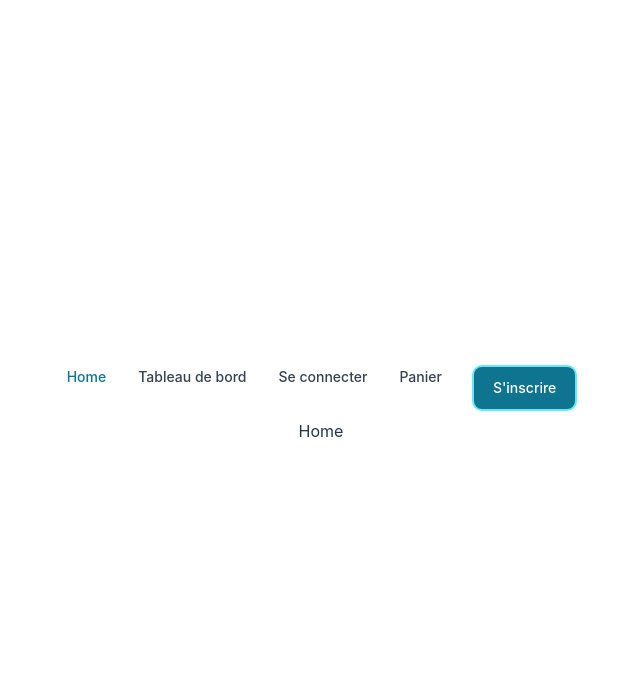
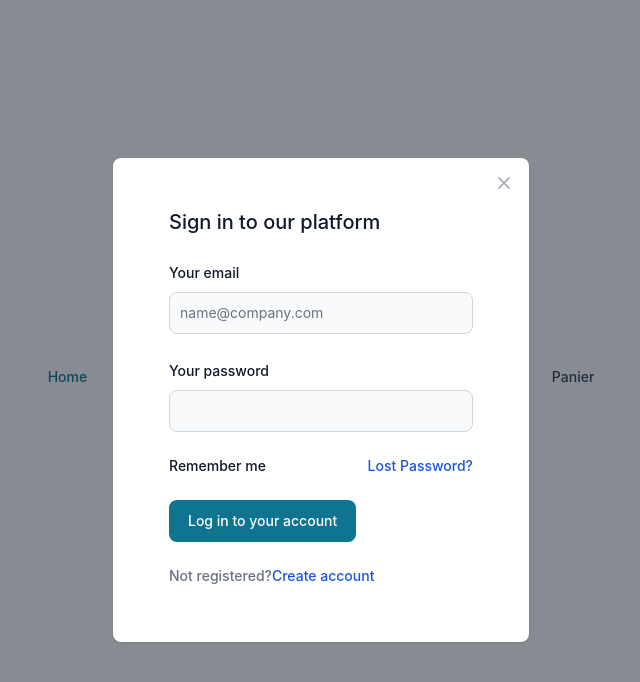
Before and after one commit to LouisMaupas/ecom, a React (Vite) app: page / in a window 1280 px wide. Both pictures are taken after a click on the button "S'inscrire". Shown: the top 682 px of the page, without its empty margins (319-959 px from the left). Built offline with nearby package versions, Linux system fonts and the light colour scheme.

Commit message:
feat: wip sign in/up

```diff
--- a/src/components/Header/Header.jsx
+++ b/src/components/Header/Header.jsx
@@ -1,4 +1,6 @@
 import {Navbar, Button} from "flowbite-react";
+import Login from "../forms/Login/Login";
+import SignUp from "../forms/SignUp/SignUp";
 
 const Header = () => {
     return (
@@ -18,15 +20,8 @@ const Header = () => {
                     <Navbar.Link href="/login">
                         Tableau de bord
                     </Navbar.Link>
-                    <div className="flex md:order-2">
-                        <Button>
-                            S'inscrire
-                        </Button>
-                        <Navbar.Toggle />
-                    </div>
-                    <Navbar.Link href="/login">
-                        Se connecter
-                    </Navbar.Link>
+                        <SignUp/>
+                    <Login/>
                     <Navbar.Link href="/cart">
                         Panier
                     </Navbar.Link>
--- a/src/components/forms/Login/Login.tsx
+++ b/src/components/forms/Login/Login.tsx
@@ -3,26 +3,22 @@ import {Button, Label, TextInput, Modal} from "flowbite-react"
 
 function Login() {
 
-    const onClick = () => {
-        console.log("Clicked open")
-    }
+    const [showModal, setShowModal] = React.useState(false);
 
-    const onClose = () => {
-        console.log("Clicked close")
-    }
 
+    // @ts-ignore
     return (
         <React.Fragment>
-            <Button onClick={onClick}>
-                Toggle modal
+            <Button onClick={() => setShowModal(true)}>
+                Se connecter
             </Button>
             <Modal
-                show={false}
+                show={showModal}
                 size="md"
                 popup={true}
-                onClose={onClose}
+                onClose={() => setShowModal(false)}
             >
-                <Modal.Header />
+                <Modal.Header/>
                 <Modal.Body>
                     <div className="space-y-6 px-6 pb-4 sm:pb-6 lg:px-8 xl:pb-8">
                         <h3 className="text-xl font-medium text-gray-900 dark:text-white">
--- a/src/components/forms/SignUp/SignUp.tsx
+++ b/src/components/forms/SignUp/SignUp.tsx
@@ -1,27 +1,23 @@
 import React from "react"
 import {Button, Label, TextInput, Modal} from "flowbite-react"
+import Login from "../Login/Login"
 
 function SignUp() {
 
-    const onClick = () => {
-        console.log("Clicked open")
-    }
+    const [showModal, setShowModal] = React.useState(false);
 
-    const onClose = () => {
-        console.log("Clicked close")
-    }
 
     // @ts-ignore
     return (
         <React.Fragment>
-            <Button onClick={onClick}>
-                Toggle modal
+            <Button onClick={() => setShowModal(true)}>
+                S'inscrire
             </Button>
             <Modal
-                show={false}
+                show={showModal}
                 size="md"
                 popup={true}
-                onClose={onClose}
+                onClose={() => setShowModal(false)}
             >
                 <Modal.Header/>
                 <Modal.Body>
```
